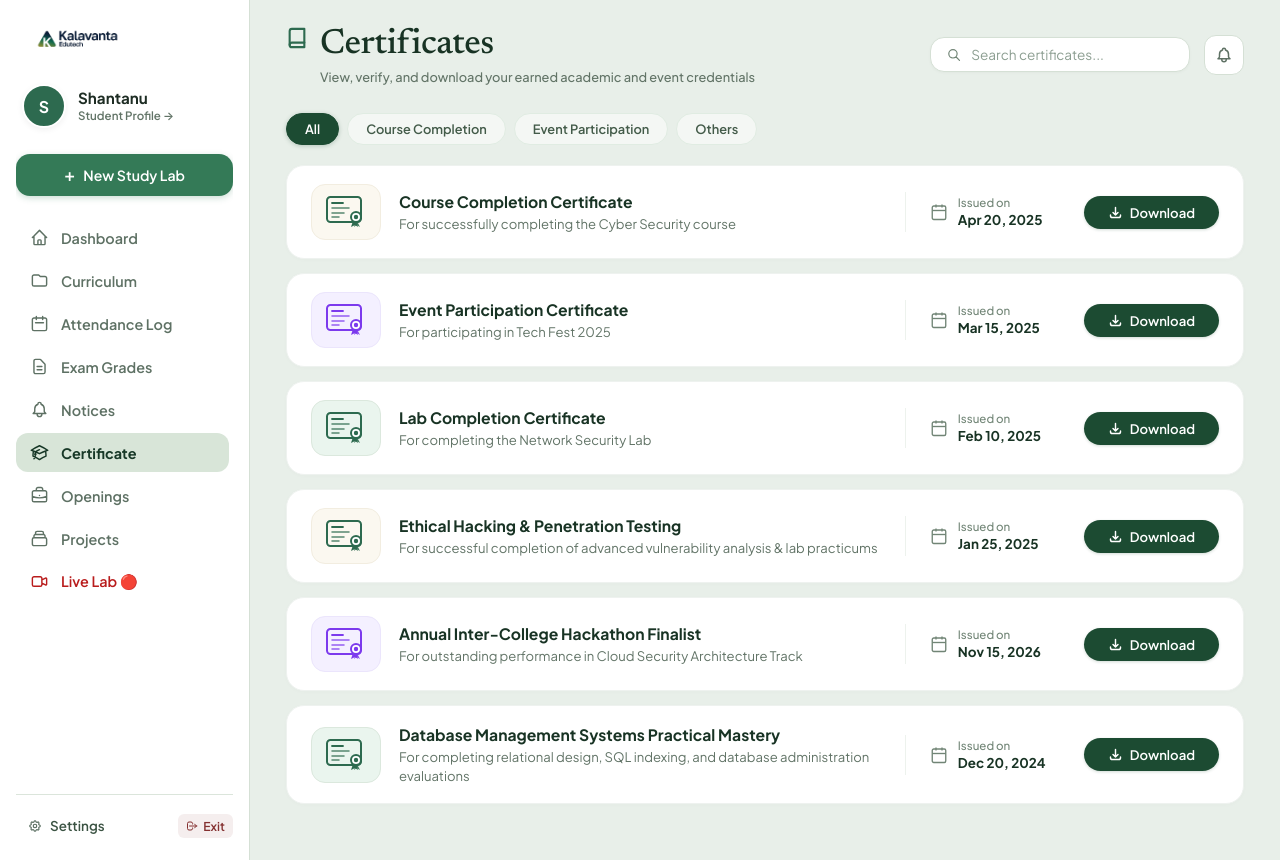
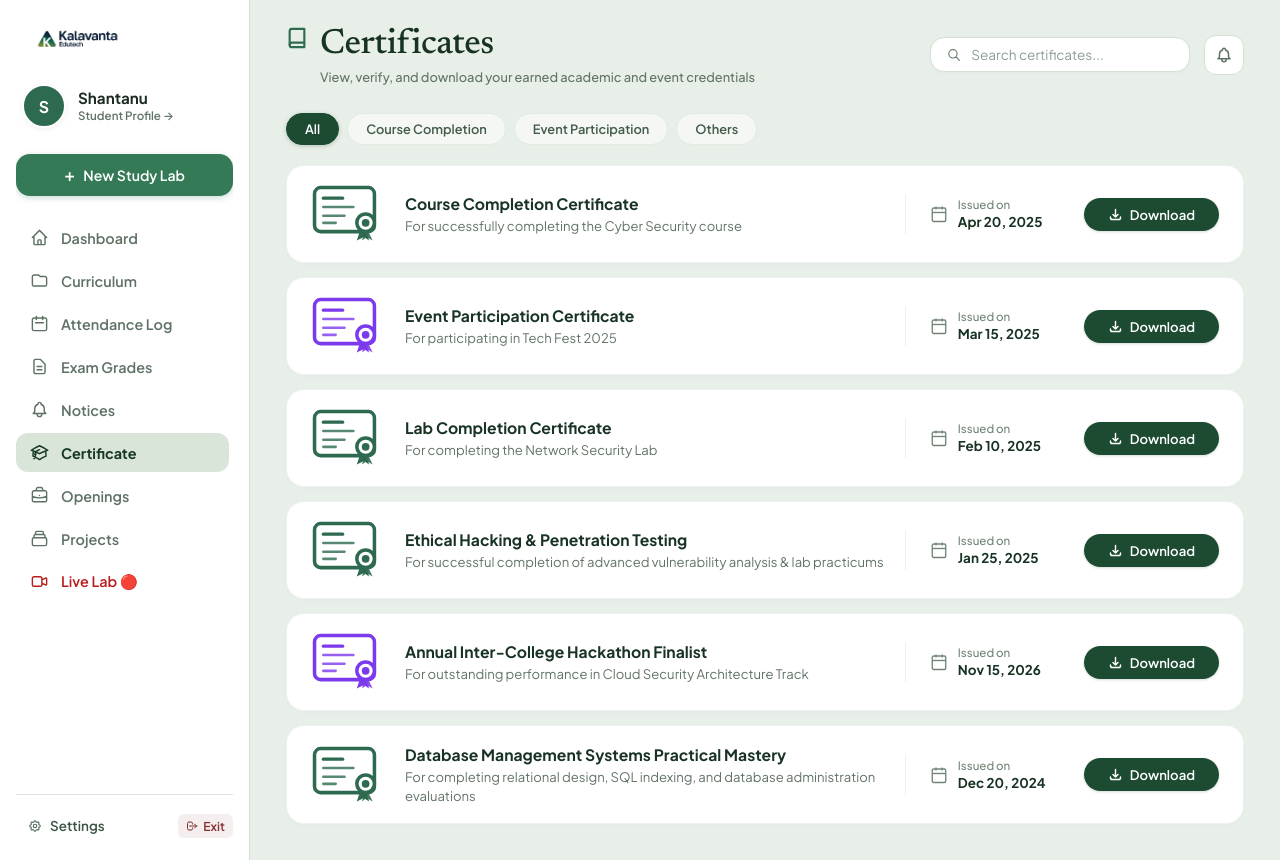
Before and after one commit to Shantanu-Groott/ERP, a PHP site: page /student/certificate in a window 1280 px wide. Run offline with PHP 8.4, Linux system fonts and the light colour scheme; the visitor is signed in with stand-in values (Sample User, id 1); data that the repository does not hold is empty.

Commit message:
style(certificates): enlarge certificate logo to 74x60 and remove enclosing container box

```diff
--- a/app/Views/student/certificate.php
+++ b/app/Views/student/certificate.php
@@ -48,11 +48,11 @@ $rollNo = $student['roll_no'] ?? 'KE-STU-2025';
                  style="background: #ffffff; border: 1px solid #eef2ef; border-radius: 18px; padding: 18px 24px; box-shadow: 0 1px 4px rgba(0,0,0,0.02); display: flex; align-items: center; justify-content: space-between; flex-wrap: wrap; gap: 18px; transition: all 0.15s ease;">
 
                 <!-- Left: Certificate Icon + Title & Description -->
-                <div style="display: flex; align-items: center; gap: 18px; flex: 1; min-width: 280px;">
+                <div style="display: flex; align-items: center; gap: 20px; flex: 1; min-width: 280px;">
 
-                    <!-- Illustrated Certificate Icon with Rosette Ribbon Seal -->
-                    <div style="width: 70px; height: 56px; border-radius: 14px; background: <?= $c['icon_bg'] ?>; border: 1px solid <?= $c['border_color'] ?>; color: <?= $c['icon_color'] ?>; display: flex; align-items: center; justify-content: center; flex-shrink: 0;">
-                        <svg width="42" height="34" viewBox="0 0 42 34" fill="none" xmlns="http://www.w3.org/2000/svg">
+                    <!-- Standalone Enlarged Certificate Icon (Box container removed) -->
+                    <div style="display: flex; align-items: center; justify-content: center; flex-shrink: 0; color: <?= $c['icon_color'] ?>;">
+                        <svg width="74" height="60" viewBox="0 0 42 34" fill="none" xmlns="http://www.w3.org/2000/svg" style="display: block;">
                             <!-- Certificate Outer Rect -->
                             <rect x="2" y="2" width="34" height="25" rx="3.5" stroke="currentColor" stroke-width="2" stroke-linecap="round"/>
                             <!-- Inner decorative text lines -->
```
